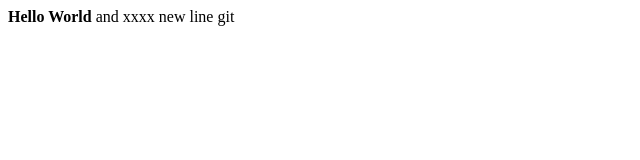
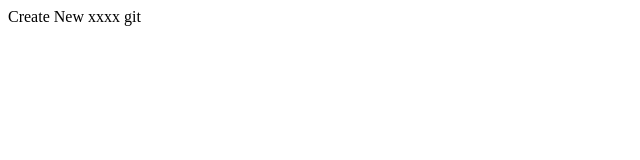
Before and after one commit to nattita2546/hello-git, a plain HTML site: page index.html in a window 1280 px wide. Shown: the whole page, without its empty margins (0-640 px from the left). Drawn offline with Linux system fonts and the light colour scheme.

Commit message:
Create New in index.html

```diff
--- a/index.html
+++ b/index.html
@@ -6,7 +6,6 @@
     <title>Document</title>
 </head>
 <body>
-    <b>Hello World</b> and xxxx
-    new line
+    Create New xxxx
 </body>
 </html> git
```
